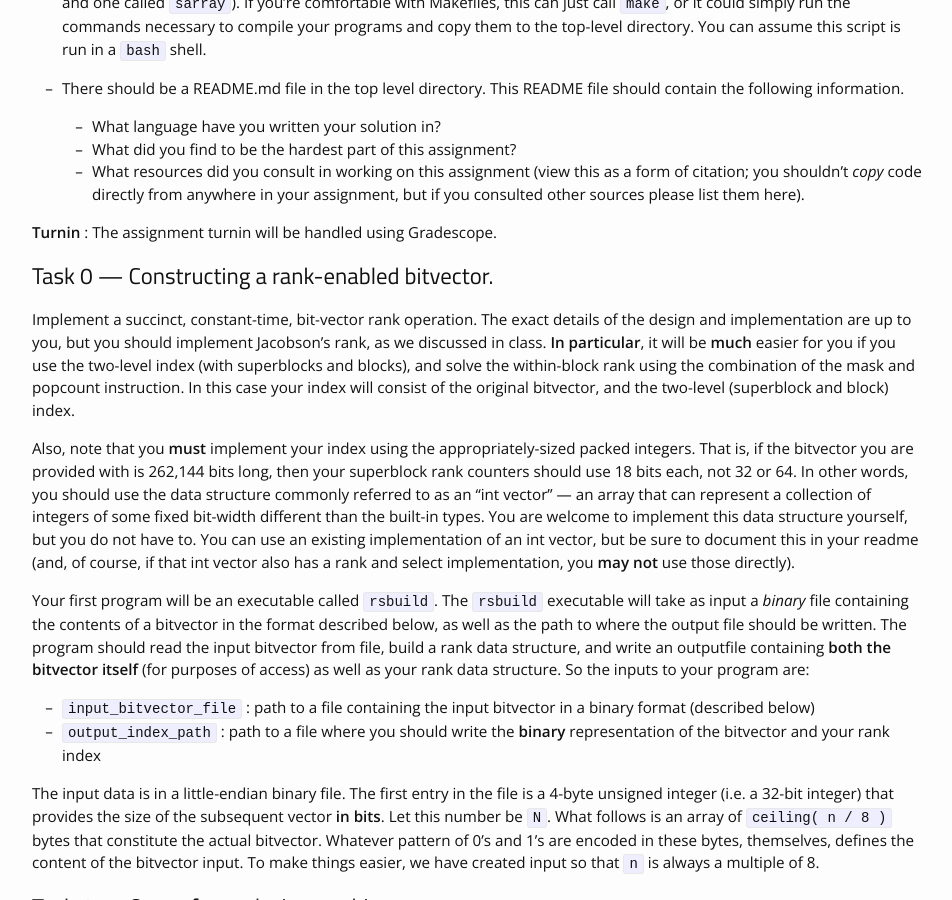
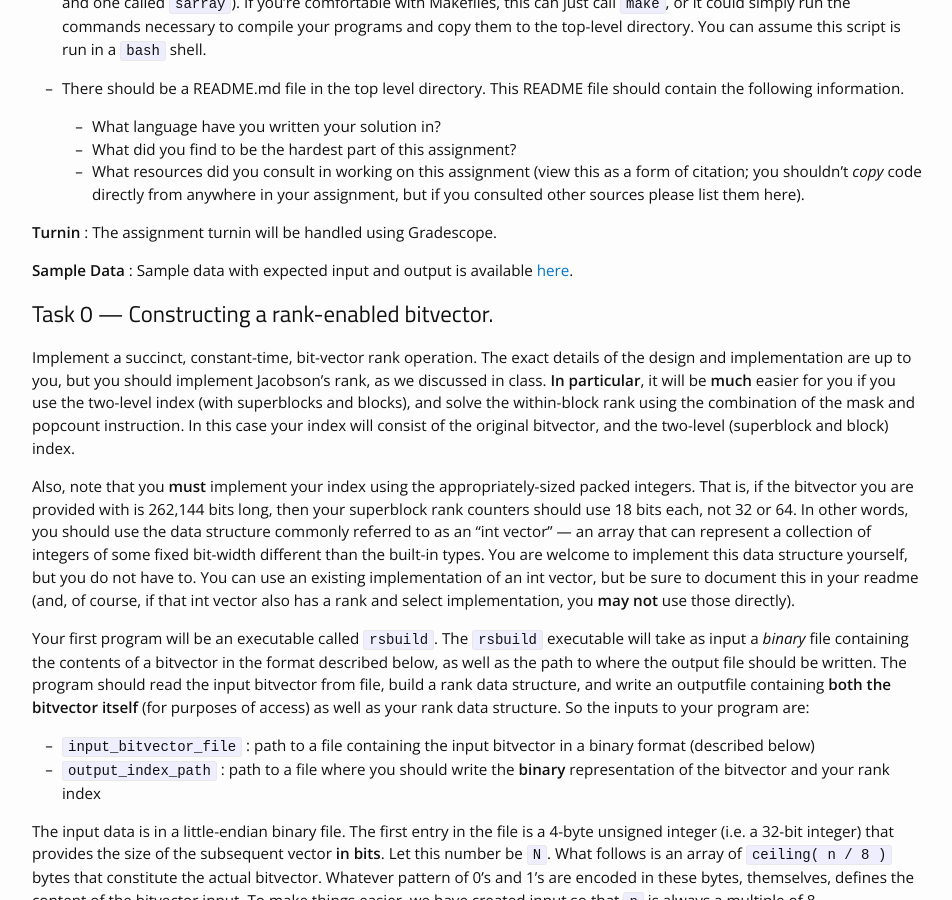
Before and after one commit to umd-cmsc701/s2025, a Jekyll site: the page built from _assignments/bitvector_rsa.md, in a window 1280 px wide and 900 px high, scrolled down 884 px. Shown: the whole window, without its empty margins (163-1115 px from the left). Built offline with Jekyll 4.4.1, drawn with Linux system fonts in a browser that asks for light colours; nearby versions of some CDN libraries.

Commit message:
add link to sample data

```diff
--- a/_assignments/bitvector_rsa.md
+++ b/_assignments/bitvector_rsa.md
@@ -28,6 +28,8 @@ You will submit your assignment as a tarball named `CMSC701_A2.tar.gz`.  When th
      - What resources did you consult in working on this assignment (view this as a form of citation; you shouldn't _copy_ code directly from anywhere in your assignment, but if you consulted other sources please list them here).
 
 **Turnin** : The assignment turnin will be handled using Gradescope.
+
+**Sample Data** : Sample data with expected input and output is available [here](https://github.com/umd-cmsc701/project_2_sample_data).
 
 ## Task 0 — Constructing a rank-enabled bitvector.
 
```
